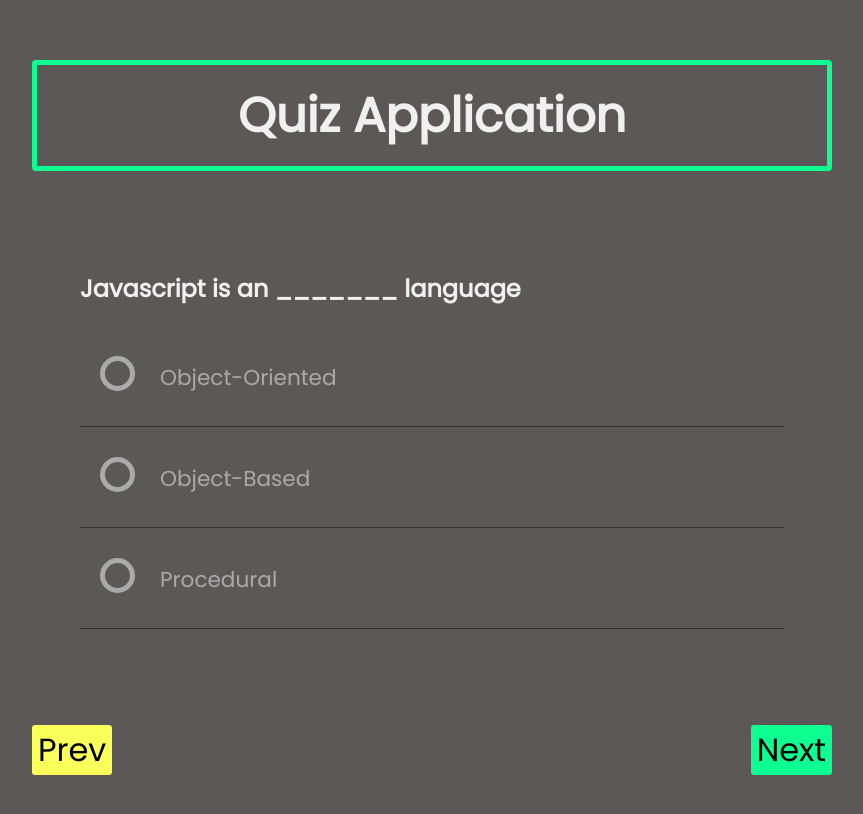
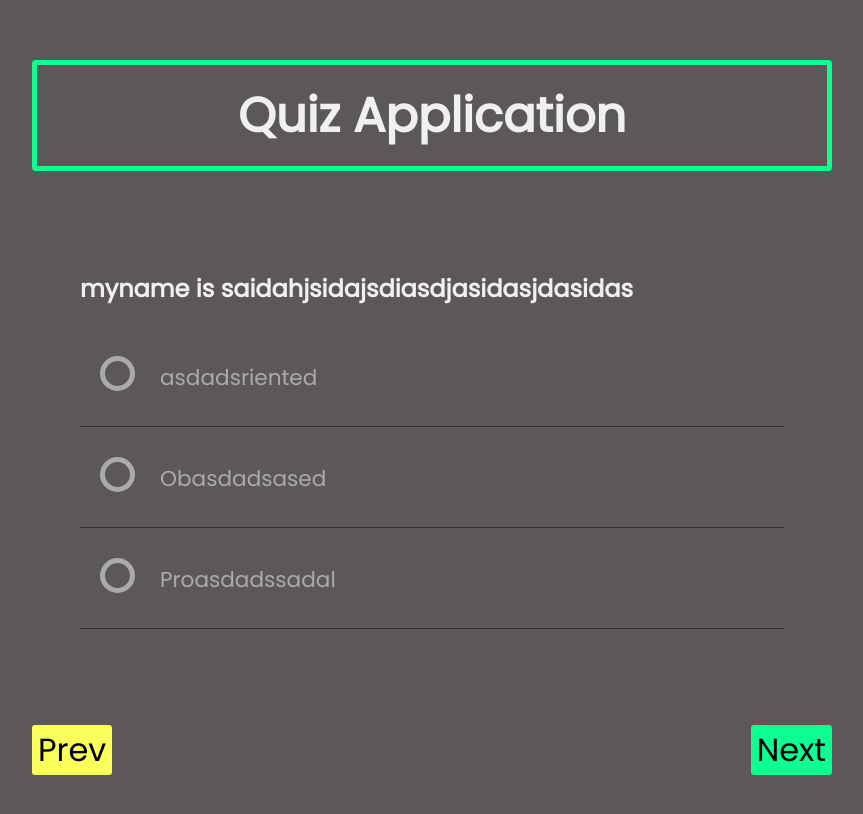
Before and after one commit to almarirosak/webapp, a React (Create React App) app in the folder client/: page /quiz in a window 1280 px wide. Shown: the part 112-926 px from the top of the page, without its empty margins (208-1071 px from the left). Built offline with nearby package versions, Linux system fonts and the light colour scheme.

Commit message:
changing the first questions and answers

```diff
--- a/client/src/database/data.js
+++ b/client/src/database/data.js
@@ -1,11 +1,11 @@
 export default [
     {
         id: 1,
-        question : "Javascript is an _______ language",
+        question : "myname is saidahjsidajsdiasdjasidasjdasidas",
         options : [
-            'Object-Oriented',
-            'Object-Based',
-            'Procedural',
+            'asdadsriented',
+            'Obasdadsased',
+            'Proasdadssadal',
         ]
     },
     {
```
